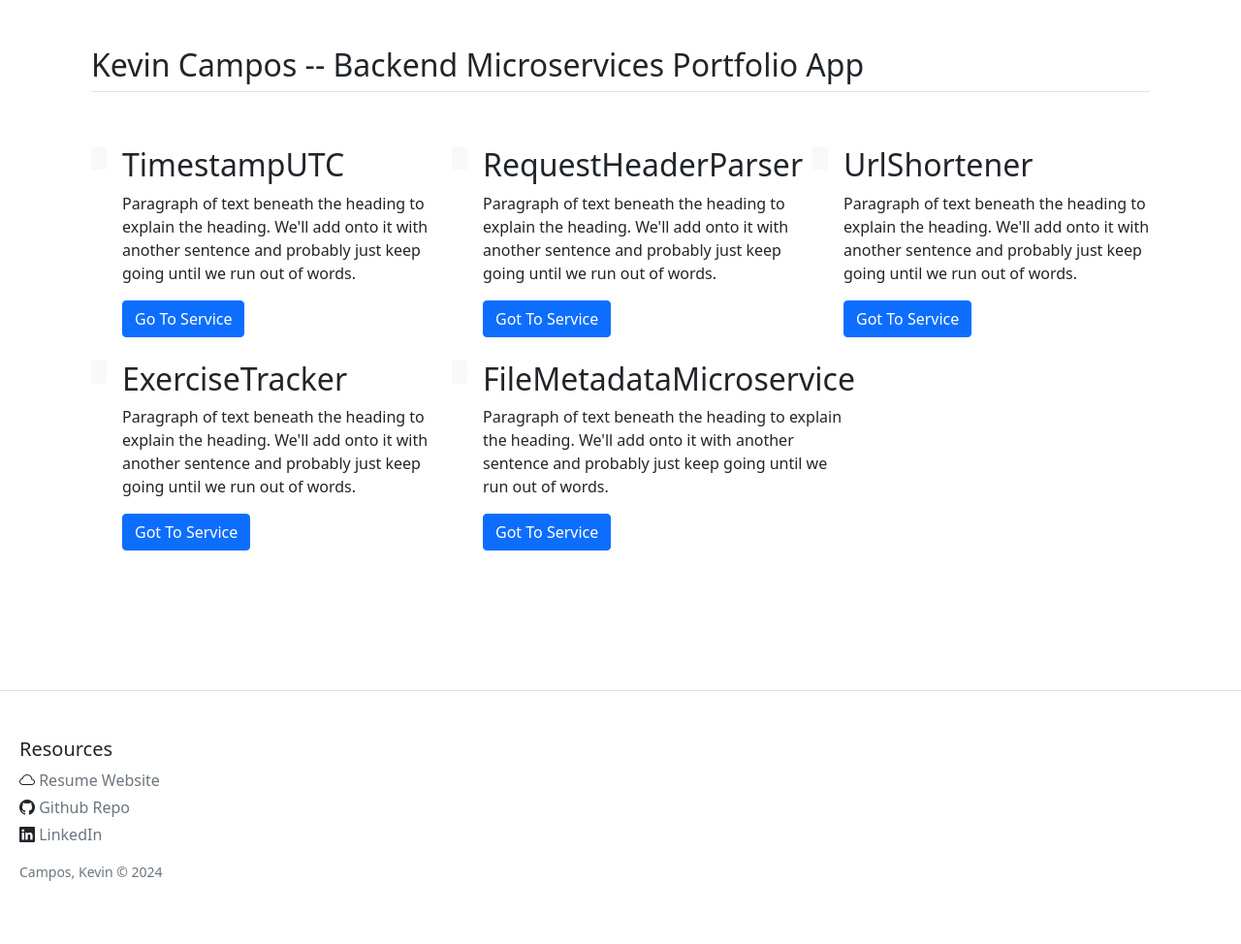
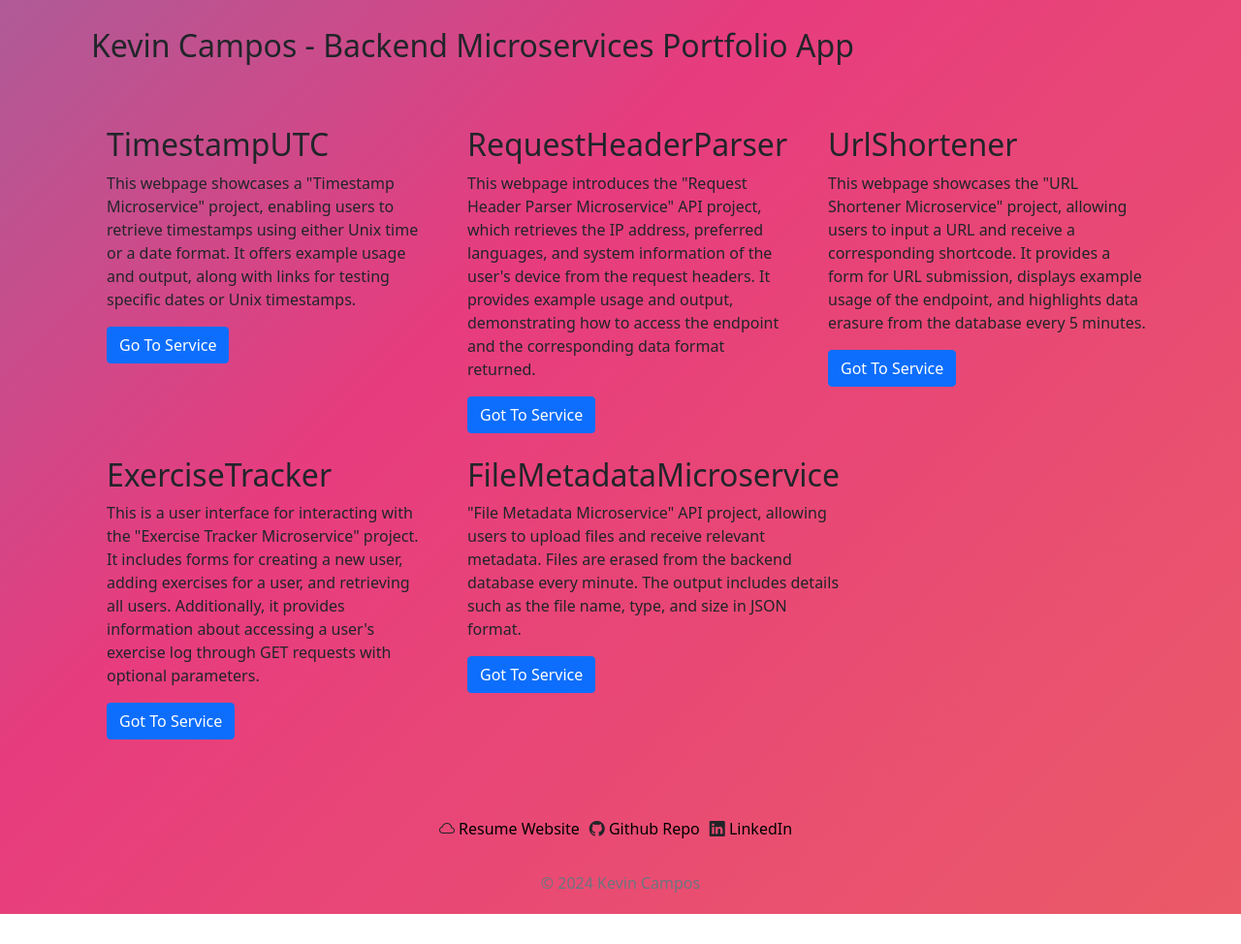
Before and after one commit to kvncampos/BackEnd_Project, a website: page views/index.html in a window 1280 px wide. Shown: the whole page at 97% size. After the commit the page ends 943 px from the top, so only its background shows below. Drawn offline with nearby package versions, Linux system fonts and the light colour scheme.

Commit message:
changed homepage

```diff
--- a/views/index.html
+++ b/views/index.html
@@ -10,28 +10,66 @@
       <script src="https://code.jquery.com/jquery-1.10.2.js"></script>
    </head>
 
+  <style>
+    html, body {
+     width: 100%;
+     height:100%;
+    }
+
+    body {
+       background: linear-gradient(-45deg, #ee7752, #e73c7e, #23a6d5, #23d5ab);
+       background-size: 400% 400%;
+       animation: gradient 15s ease infinite;
+    }
+
+    @keyframes gradient {
+       0% {
+           background-position: 0% 50%;
+       }
+       50% {
+           background-position: 100% 50%;
+       }
+       100% {
+           background-position: 0% 50%;
+       }
+    }
+    a {
+      color: black;
+      padding-right: 10px;
+      text-decoration: none;
+      color:black;
+    }
+
+
+  </style>
+
+
    <body>
 
-    <div class="container px-4 py-5" id="hanging-icons">
-      <h2 class="pb-2 border-bottom">Kevin Campos -- Backend Microservices Portfolio App</h2>
+    <div class="container px-4 py-1" id="hanging-icons">
+      <h2 class="pb-2 py-4">Kevin Campos - Backend Microservices Portfolio App</h2>
       <div class="row g-4 py-5 row-cols-1 row-cols-lg-3">
         <div class="col d-flex align-items-start">
           <div class="icon-square bg-light text-dark flex-shrink-0 me-3">
-            <svg class="bi" width="1em" height="1em"><use xlink:href="#toggles2"></use></svg>
+            <!-- <svg class="bi" width="1em" height="1em"><use xlink:href="#toggles2"></use></svg> -->
           </div>
           <div>
             <h2>TimestampUTC</h2>
-            <p>Paragraph of text beneath the heading to explain the heading. We'll add onto it with another sentence and probably just keep going until we run out of words.</p>
+            <p>
+              This webpage showcases a "Timestamp Microservice" project, enabling users to retrieve timestamps using either Unix time or a date format. It offers example usage and output, along with links for testing specific dates or Unix timestamps.
+            </p>
             <a href="/timestamp" class="btn btn-primary">Go To Service</a>
           </div>
         </div>
         <div class="col d-flex align-items-start">
           <div class="icon-square bg-light text-dark flex-shrink-0 me-3">
-            <svg class="bi" width="1em" height="1em"><use xlink:href="#cpu-fill"></use></svg>
+            <!-- <svg class="bi" width="1em" height="1em"><use xlink:href="#cpu-fill"></use></svg> -->
           </div>
           <div>
             <h2>RequestHeaderParser</h2>
-            <p>Paragraph of text beneath the heading to explain the heading. We'll add onto it with another sentence and probably just keep going until we run out of words.</p>
+            <p>
+              This webpage introduces the "Request Header Parser Microservice" API project, which retrieves the IP address, preferred languages, and system information of the user's device from the request headers. It provides example usage and output, demonstrating how to access the endpoint and the corresponding data format returned.
+            </p>
             <a href="/requestHeaderParser" class="btn btn-primary">
               Got To Service
             </a>
@@ -39,11 +77,13 @@
         </div>
         <div class="col d-flex align-items-start">
           <div class="icon-square bg-light text-dark flex-shrink-0 me-3">
-            <svg class="bi" width="1em" height="1em"><use xlink:href="#tools"></use></svg>
+            <!-- <svg class="bi" width="1em" height="1em"><use xlink:href="#tools"></use></svg> -->
           </div>
           <div>
             <h2>UrlShortener</h2>
-            <p>Paragraph of text beneath the heading to explain the heading. We'll add onto it with another sentence and probably just keep going until we run out of words.</p>
+            <p>
+              This webpage showcases the "URL Shortener Microservice" project, allowing users to input a URL and receive a corresponding shortcode. It provides a form for URL submission, displays example usage of the endpoint, and highlights data erasure from the database every 5 minutes.
+            </p>
             <a href="/urlShortenerMicroservice" class="btn btn-primary">
               Got To Service
             </a>
@@ -51,12 +91,13 @@
         </div>
         <div class="col d-flex align-items-start">
           <div class="icon-square bg-light text-dark flex-shrink-0 me-3">
-            <svg class="bi" width="1em" height="1em"><use xlink:href="#tools"></use></svg>
+            <!-- <svg class="bi" width="1em" height="1em"><use xlink:href="#tools"></use></svg> -->
           </div>
           <div>
             <h2>ExerciseTracker</h2>
-            <p>Paragraph of text beneath the heading to explain the heading. We'll add onto it with another sentence and probably just keep
-        going until we run out of words.</p>
+            <p>
+              This is a user interface for interacting with the "Exercise Tracker Microservice" project. It includes forms for creating a new user, adding exercises for a user, and retrieving all users. Additionally, it provides information about accessing a user's exercise log through GET requests with optional parameters.
+            </p>
             <a href="/exerciseTrackerMicroservice" class="btn btn-primary">
               Got To Service
             </a>
@@ -64,40 +105,33 @@
         </div>
         <div class="col d-flex align-items-start">
           <div class="icon-square bg-light text-dark flex-shrink-0 me-3">
-            <svg class="bi" width="1em" height="1em"><use
-       xlink:href="#tools"></use></svg>
+            <!-- <svg class="bi" width="1em" height="1em"><use xlink:href="#tools"></use></svg> -->
           </div>
           <div>
             <h2>FileMetadataMicroservice</h2>
-            <p>Paragraph of text beneath the heading to explain the heading.
-       We'll add onto it with another sentence and probably just keep
-        going until we run out of words.</p>
-            <a href="/fileMetadataMicroservice" class="btn btn-primary">
-              Got To Service
-            </a>
+            <p>
+              "File Metadata Microservice" API project, allowing users to upload files and receive relevant metadata. Files are erased from the backend database every minute. The output includes details such as the file name, type, and size in JSON format.
+            </p>
+            <a href="/fileMetadataMicroservice" class="btn btn-primary">Got To Service</a>
           </div>
         </div>
       </div>
     </div>
 
-    <footer class="pt-4 my-md-5 pt-md-5 border-top" style="padding-left: 20px;">
-      <div class="row">
-        <div class="col-6 col-md">
-          <h5>Resources</h5>
-          <ul class="list-unstyled text-small">
-            <li class="mb-1"><i class="bi bi-cloud"></i><a class="link-secondary text-decoration-none"
-              href="https://mywebdev-resume.com" target="#"> Resume Website</a></li>
-            <li class="mb-1"><i class="bi bi-github"></i><a class="link-secondary text-decoration-none"
-              href="https://github.com/kvncampos/" target="#"> Github Repo</a></li>
-            <li class="mb-1"><i class="bi bi-linkedin"></i><a class="link-secondary text-decoration-none"
-              href="https://www.linkedin.com/in/kevin-campos-mba-ccnp/" target="#" > LinkedIn</a></li>
-          </ul>
-        </div>
-        <div class="col-12 col-md">
-          <small class="d-block mb-3 text-muted">Campos, Kevin © 2024</small>
-        </div>
-      </div>
-    </footer>
+    <div class="container">
+      <footer class="py-1 my-4">
+        <ul class="nav justify-content-center pb-3 mb-3">
+          <li class="nav-item">
+            <i class="bi bi-cloud"></i><a href="https://mywebdev-resume.com" target="#""> Resume Website</a></li>
 
+          <li class="nav-item"><i class="bi bi-github"></i>
+            <a href="https://github.com/kvncampos/" target="#"> Github Repo</a></li>
+
+          <li class="nav-item"><i class="bi bi-linkedin"></i>
+            <a href="https://www.linkedin.com/in/kevin-campos-mba-ccnp/" target="#"> LinkedIn</a></li>
+        </ul>
+        <p class="text-center text-muted">© 2024 Kevin Campos</p>
+      </footer>
+    </div>
   </body>
 </html>
```
Also changed, not shown: server.js (+34 -7 lines), views/exerciseTracker.html (+1 -1 lines), views/urlShortener_View.html (+33 -7 lines).
